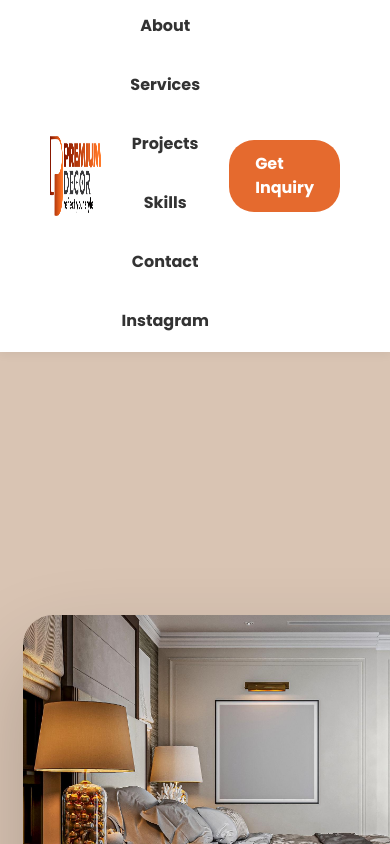
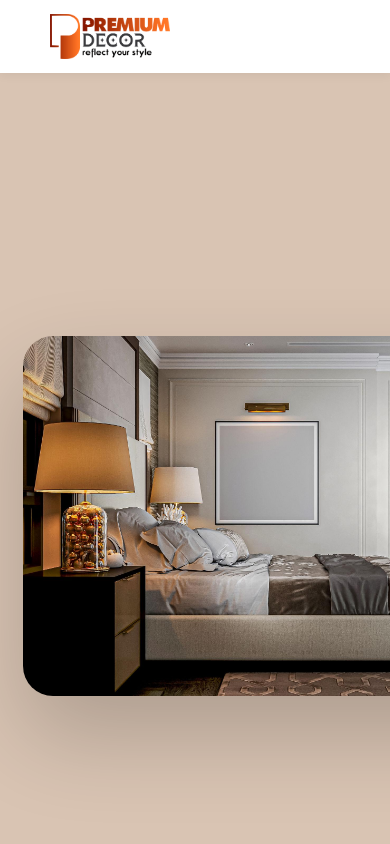
Before and after one commit to saniabhutiani/client-portfolio, a React (Vite) app: page / in a window 390 px wide. Shown: the top 844 px of the page. Built offline with nearby package versions, Linux system fonts and the light colour scheme.

Commit message:
Updated responsive navbar for mobile

```diff
--- a/src/App.css
+++ b/src/App.css
@@ -1,7 +1,6 @@
 /* =============================
    RESET
 ============================= */
-
 *{
   margin:0;
   padding:0;
@@ -10,9 +9,13 @@
 }
 /* ===== MOBILE SAFE — NO SIDE SCROLL ===== */
 
-html, body {
+html,body {
   width: 100%;
-  overflow-x: hidden;   /* ⭐ LEFT-RIGHT SCROLL BAND */
+  overflow-x: hidden;   /* LEFT-RIGHT SCROLL BAND */
+
+}
+html {
+       scroll-behavior: smooth;
 }
 img {
   max-width: 100%;
@@ -75,17 +78,16 @@ body{
 ============================= */
 
 .navbar{
-  position:sticky;
-  top:0;
-  z-index:1000;
-
-  display:flex;
-  justify-content:space-between;
-  align-items:center;
-
-  padding:16px 6%;
-  background:#fff;
-  box-shadow:0 6px 25px rgba(0,0,0,0.08);
+  .navbar {
+  display: flex;
+  align-items: center;
+  justify-content: space-between;
+  padding: 14px 20px;
+  background: #fff;
+  position: sticky;
+  top: 0;
+  z-index: 1000;
+}
 }
 
 /* ===== NAVBAR ===== */
@@ -115,6 +117,7 @@ body{
 .nav-links {
   display: flex;
   gap: 30px;
+  align-items: center;
 }
 
 /* Bold + base style */
@@ -782,9 +785,15 @@ body{
   .nav-links{
     flex-wrap:wrap;
     justify-content:center;
+    display: none;
   }
-
-  .cards-grid,
+  .btn{
+    display: none;
+  }
+ .logo-section img {
+    height: 45px;
+  }
+ .cards-grid,
   .project-grid{
     grid-template-columns:1fr;
   }
```
